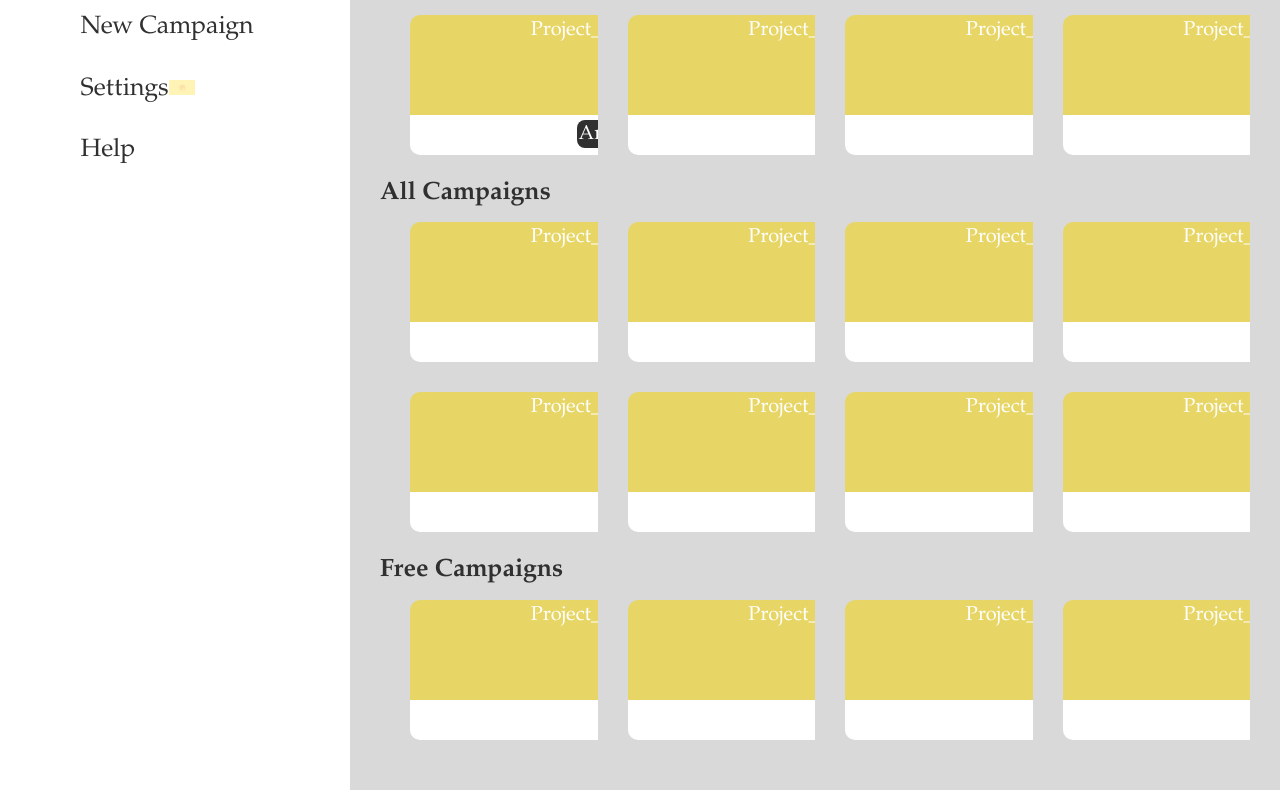
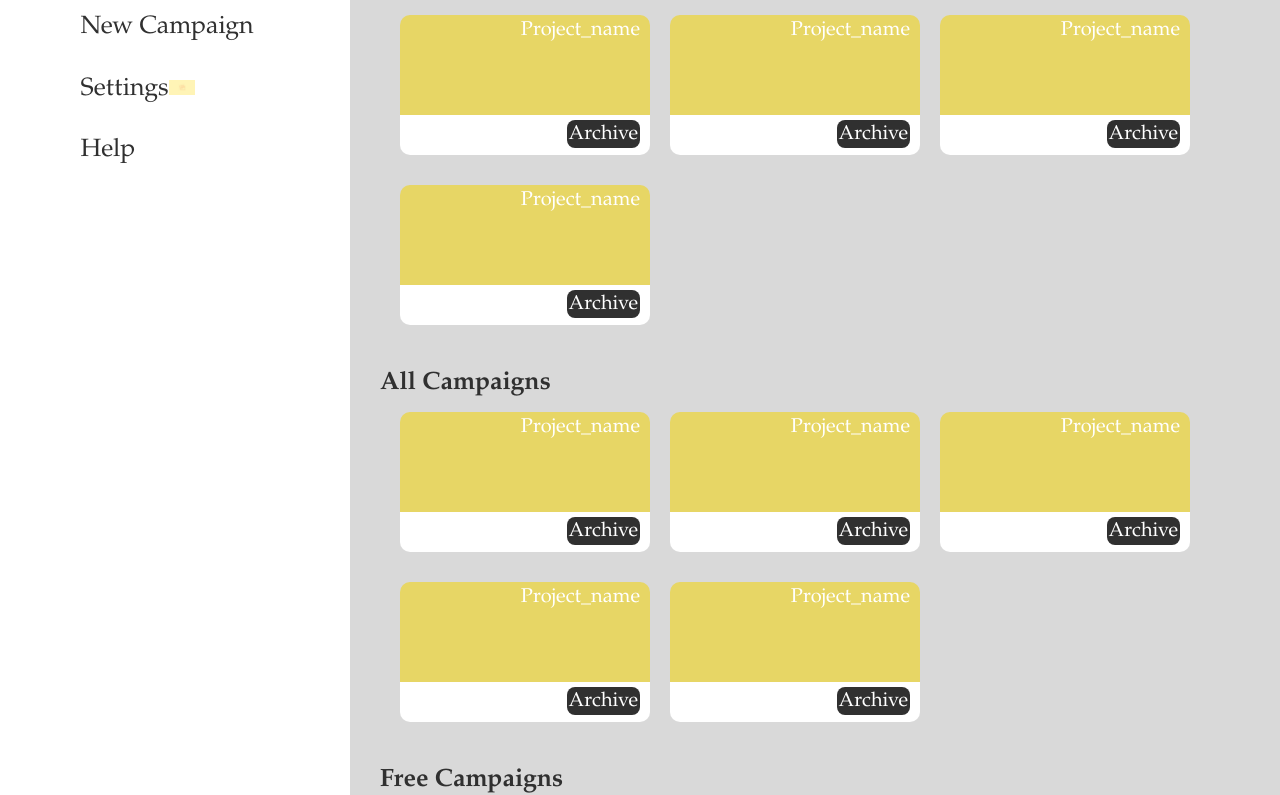
Before and after one commit to WouterOnGithub/Waystone, a React (Vite) app in the folder waystoneProject/: page /user/My_Campaigns_Page in a window 1280 px wide. Shown: the part 348-1143 px from the top of the page. Built offline with nearby package versions, Linux system fonts and the light colour scheme.

Commit message:
Main CSS edited

```diff
--- a/waystoneProject/src/pages/Main_Page.jsx
+++ b/waystoneProject/src/pages/Main_Page.jsx
@@ -2,6 +2,7 @@
 import React from "react";
 import { Link } from "react-router-dom";
 import "./pages-css/CSS.css";
+import "./pages-css/Main_Page.css";
 import Waystone_Logo from "../assets/PlaceholderImage.jpg";
 import Settings_Logo from "../assets/PlaceholderImage.jpg";
 import Placeholder from "../assets/PlaceholderImage.jpg";
--- a/waystoneProject/src/pages/My_Campaigns_Page.jsx
+++ b/waystoneProject/src/pages/My_Campaigns_Page.jsx
@@ -53,72 +53,52 @@ function My_Campaigns_Page()
             {/* Extra placeholder boxes, later to be removed */}
             <div id="box-text">
               <p>Project_name &nbsp;</p>
-              <div id="box"></div>
+              <div id="box"> <button>Archive</button> </div>
             </div>
 
             {/* Extra placeholder boxes, later to be removed */}
             <div id="box-text">
               <p>Project_name &nbsp;</p>
-              <div id="box"></div>
+              <div id="box"> <button>Archive</button> </div>
             </div>
 
             {/* Extra placeholder boxes, later to be removed */}
             <div id="box-text">
               <p>Project_name &nbsp;</p>
-              <div id="box"></div>
+              <div id="box"> <button>Archive</button> </div>
            </div>
           </div>
 
           {/* The ALL campaigns section */}
           <b>All Campaigns</b>
-          {/* First row */}
           <div id="box-section">
             <div id="box-text">
               <p>Project_name &nbsp;</p>
-              <div id="box"></div>
+              <div id="box"> <button>Archive</button> </div>
             </div>
 
             {/* Extra placeholder boxes, later to be removed */}
             <div id="box-text">
               <p>Project_name &nbsp;</p>
-              <div id="box"></div>
+              <div id="box"> <button>Archive</button> </div>
             </div>
 
             {/* Extra placeholder boxes, later to be removed */}
             <div id="box-text">
               <p>Project_name &nbsp;</p>
-              <div id="box"></div>
+              <div id="box"> <button>Archive</button> </div>
             </div>
 
             {/* Extra placeholder boxes, later to be removed */}
             <div id="box-text">
               <p>Project_name &nbsp;</p>
-              <div id="box"></div>
+              <div id="box"> <button>Archive</button> </div>
            </div>
-          </div>
-          {/* Second row */}
-          <div id="box-section">
+
+           {/* Extra placeholder boxes, later to be removed */}
             <div id="box-text">
               <p>Project_name &nbsp;</p>
-              <div id="box"></div>
-            </div>
-
-            {/* Extra placeholder boxes, later to be removed */}
-            <div id="box-text">
-              <p>Project_name &nbsp;</p>
-              <div id="box"></div>
-            </div>
-
-            {/* Extra placeholder boxes, later to be removed */}
-            <div id="box-text">
-              <p>Project_name &nbsp;</p>
-              <div id="box"></div>
-            </div>
-
-            {/* Extra placeholder boxes, later to be removed */}
-            <div id="box-text">
-              <p>Project_name &nbsp;</p>
-              <div id="box"></div>
+              <div id="box"> <button>Archive</button> </div>
            </div>
           </div>
 
@@ -126,25 +106,25 @@ function My_Campaigns_Page()
           <div id="box-section">
             <div id="box-text">
               <p>Project_name &nbsp;</p>
-              <div id="box"></div>
+              <div id="box"> <button>Archive</button> </div>
             </div>
 
             {/* Extra placeholder boxes, later to be removed */}
             <div id="box-text">
               <p>Project_name &nbsp;</p>
-              <div id="box"></div>
+              <div id="box"> <button>Archive</button> </div>
             </div>
 
             {/* Extra placeholder boxes, later to be removed */}
             <div id="box-text">
               <p>Project_name &nbsp;</p>
-              <div id="box"></div>
+              <div id="box"> <button>Archive</button> </div>
             </div>
 
             {/* Extra placeholder boxes, later to be removed */}
             <div id="box-text">
               <p>Project_name &nbsp;</p>
-              <div id="box"></div>
+              <div id="box"> <button>Archive</button> </div>
            </div>
           </div>
         </div>
--- a/waystoneProject/src/pages/pages-css/CSS.css
+++ b/waystoneProject/src/pages/pages-css/CSS.css
@@ -88,8 +88,13 @@ nav a:hover
 {
     margin-bottom: 20px;
     display: flex;
+    flex-wrap: wrap;
 }
-
+#box-text
+{
+    margin-left: -10px;
+    margin-bottom: 20px;
+}
 #box-text p /* a card box section (first used for My Campaigns at the Main_Page) */
 {
     border-top-left-radius: 10px;
@@ -131,28 +136,5 @@ nav a:hover
     transform: 0.3s; /* TO BE FIXED */
 }
 
-#news-box-section /* a news box section */
-{
-    margin-top: 10px;
-}
-#news-box /* a news box */
-{
-    border-radius: 10px;
-    background-color: var(--background-colour);
-    display: flex;
-    margin-bottom: 20px;
-}
-#news-box-img /* a news box (part of it) */
-{
-    padding: 15px;
-    width: auto;
-    height: auto;
-}
-#news-box-text /* a news box (part of it) */
-{
-    font-size: var(--body-text);
-    padding: 10px;
-}
-
 /* Try and used existing css if possible */
 /* Add more necessary CSS here */
--- /dev/null
+++ b/waystoneProject/src/pages/pages-css/Main_Page.css
@@ -0,0 +1,22 @@
+#news-box-section /* a news box section */
+{
+    margin-top: 10px;
+}
+#news-box /* a news box */
+{
+    border-radius: 10px;
+    background-color: var(--background-colour);
+    display: flex;
+    margin-bottom: 20px;
+}
+#news-box-img /* a news box (part of it) */
+{
+    padding: 15px;
+    width: auto;
+    height: auto;
+}
+#news-box-text /* a news box (part of it) */
+{
+    font-size: var(--body-text);
+    padding: 10px;
+}
```
